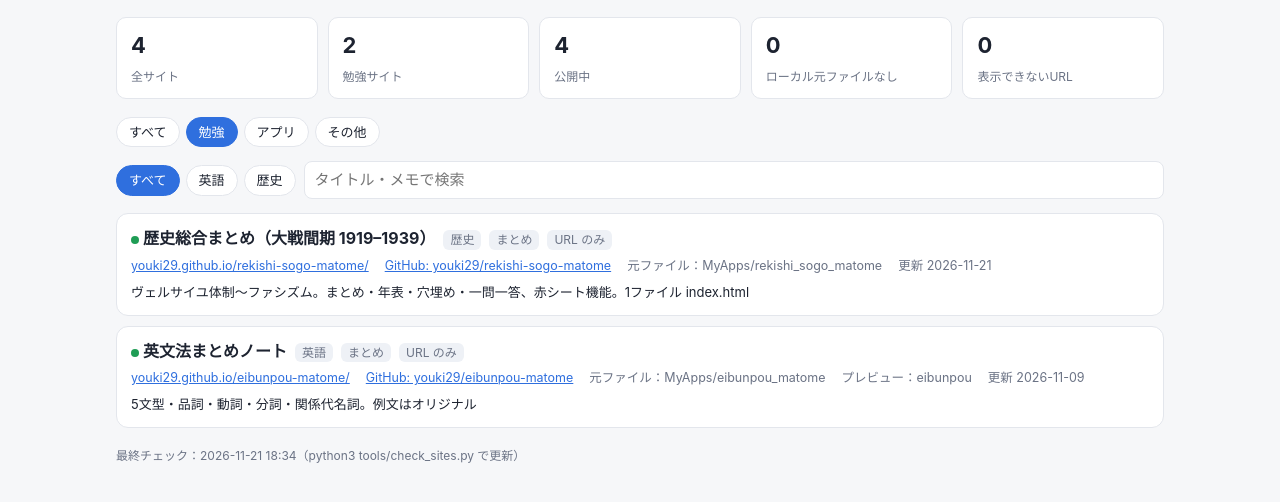
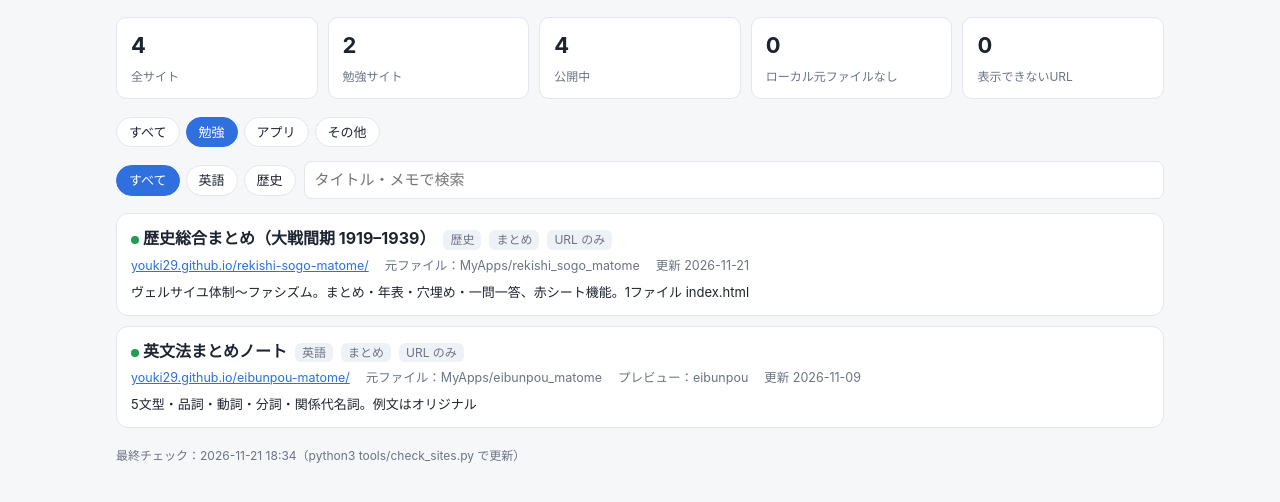
Before and after one commit to youki29/site-management, a plain HTML site: page index.html in a window 1280 px wide. Shown: the part 88-590 px from the top of the page. Drawn offline with Linux system fonts and the light colour scheme.

Commit message:
一覧からリポジトリ表示を外す
Co-Authored-By: Claude Opus 5.5 <noreply@anthropic.com>

```diff
--- a/index.html
+++ b/index.html
@@ -144,7 +144,6 @@ function card(s) {
     s.status !== "live" ? el("span", { class: "chip" }, ST_LABEL[s.status] || s.status) : null);
   const meta = el("div", { class: "meta" },
     el("a", { href: s.url, target: "_blank", rel: "noopener" }, s.url.replace("https://", "")),
-    s.repo ? el("a", { href: "https://github.com/" + s.repo, target: "_blank", rel: "noopener" }, "GitHub: " + s.repo) : null,
     el("span", {}, "元ファイル：" + (s.source || "なし")),
     s.preview ? el("span", {}, "プレビュー：" + s.preview) : null,
     el("span", {}, "更新 " + (s.updated || "—")));
```
